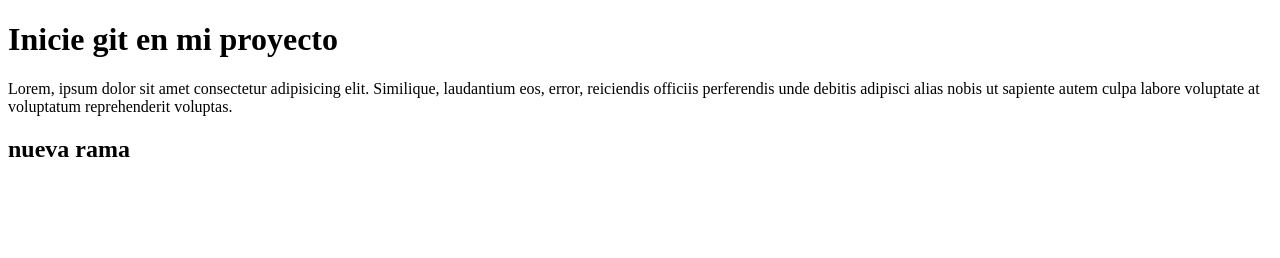
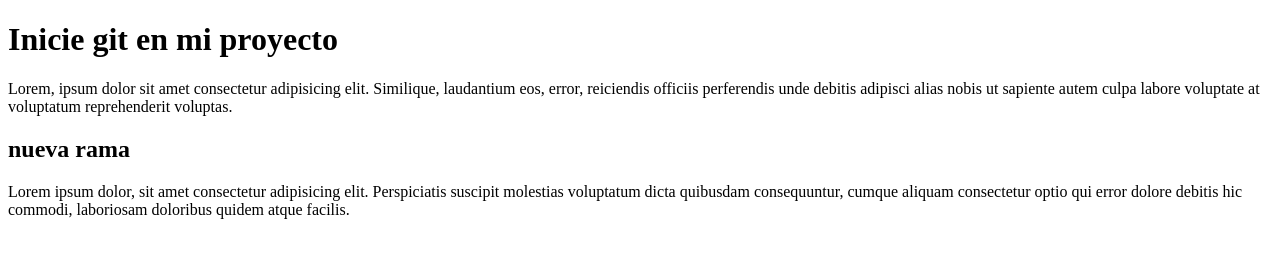
Before and after one commit to feralarcon1995/sass, a plain HTML site: page index.html in a window 1280 px wide. Drawn offline with Linux system fonts and the light colour scheme.

Commit message:
agregue un parrafo bien fachero parte 2

```diff
--- a/index.html
+++ b/index.html
@@ -11,5 +11,6 @@
     <p>Lorem, ipsum dolor sit amet consectetur adipisicing elit. Similique, laudantium eos, error, reiciendis officiis perferendis unde debitis adipisci alias nobis ut sapiente autem culpa labore voluptate at voluptatum reprehenderit voluptas.</p>
 
     <h2>nueva rama</h2>
+    <p>Lorem ipsum dolor, sit amet consectetur adipisicing elit. Perspiciatis suscipit molestias voluptatum dicta quibusdam consequuntur, cumque aliquam consectetur optio qui error dolore debitis hic commodi, laboriosam doloribus quidem atque facilis.</p>
 </body>
 </html>
```
